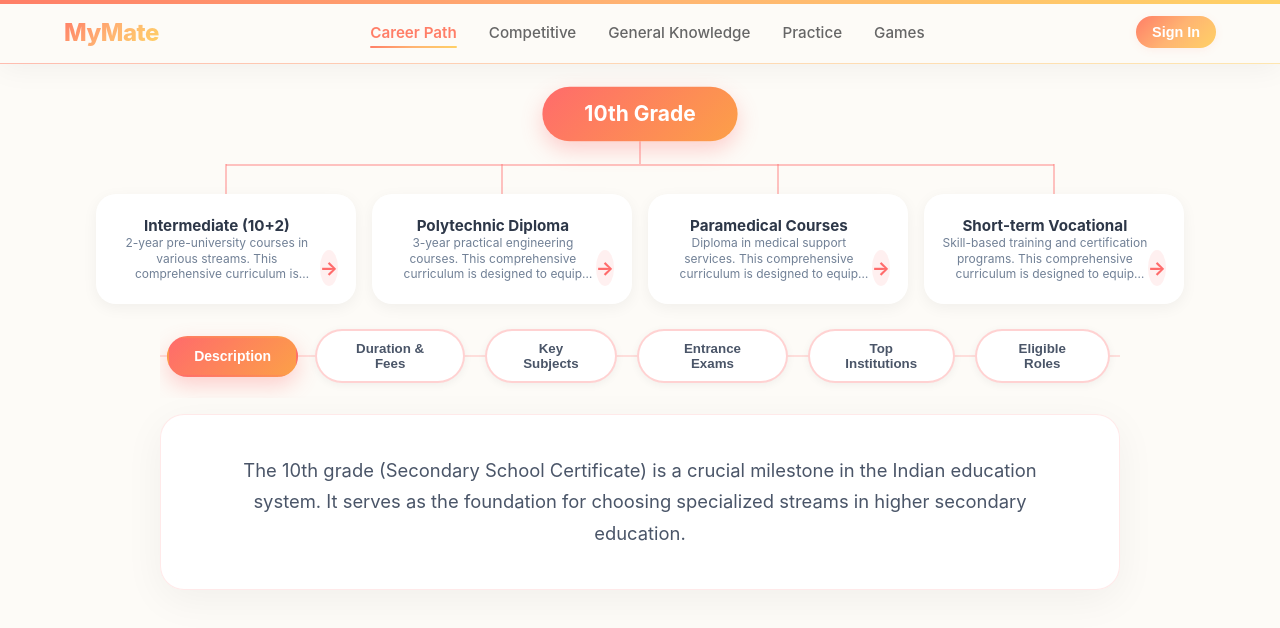
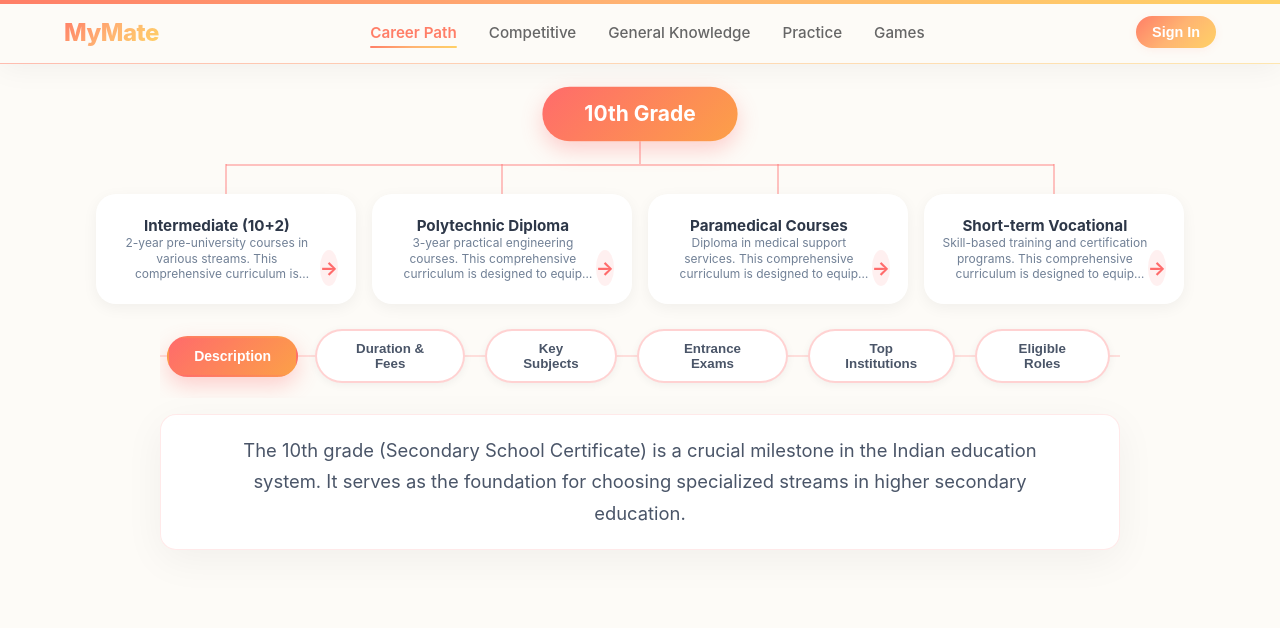
Before and after one commit to mymate01/mymate-app, a Next.js app: page /career-path in a window 1280 px wide. Shown: the top 628 px of the page. Built offline with nearby package versions, Linux system fonts and the light colour scheme.

Commit message:
style(MYM-11): make course description box much more compact by removing hardcoded heights and large padding

```diff
--- a/src/components/CareerMap/CourseInfoPanel.module.css
+++ b/src/components/CareerMap/CourseInfoPanel.module.css
@@ -84,11 +84,11 @@
   background: rgba(255, 255, 255, 0.9);
   backdrop-filter: blur(12px);
   border: 1px solid rgba(255, 107, 107, 0.15);
-  border-radius: 24px;
-  padding: 40px;
+  border-radius: 16px; /* slightly less round to feel more compact */
+  padding: 20px 24px; /* Reduced from 40px */
   box-shadow: 0 10px 40px rgba(0, 0, 0, 0.05);
   text-align: center;
-  min-height: 140px;
+  min-height: auto; /* Removed fixed min-height of 140px */
   display: flex;
   flex-direction: column;
   justify-content: center;
```
